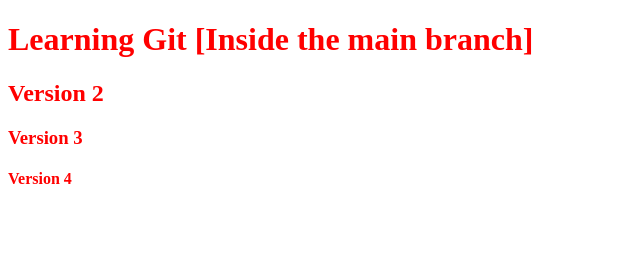
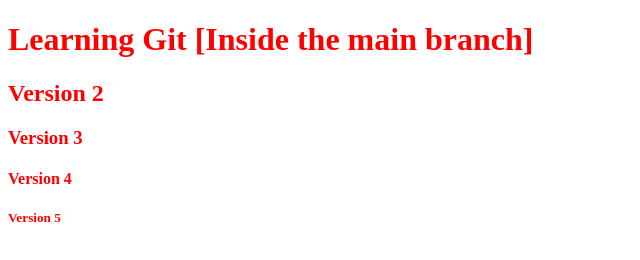
Before and after one commit to O-Johnson/learning-git, a plain HTML site: page index.html in a window 1280 px wide. Shown: the full height of the page, 0-640 px from the left. Drawn offline with Linux system fonts and the light colour scheme.

Commit message:
this is the version 5

```diff
--- a/index.html
+++ b/index.html
@@ -11,5 +11,6 @@
   <h2>Version 2</h2>
   <h3>Version 3</h3>
   <h4>Version 4</h4>
+  <h5>Version 5</h5>
 </body>
 </html>
```
